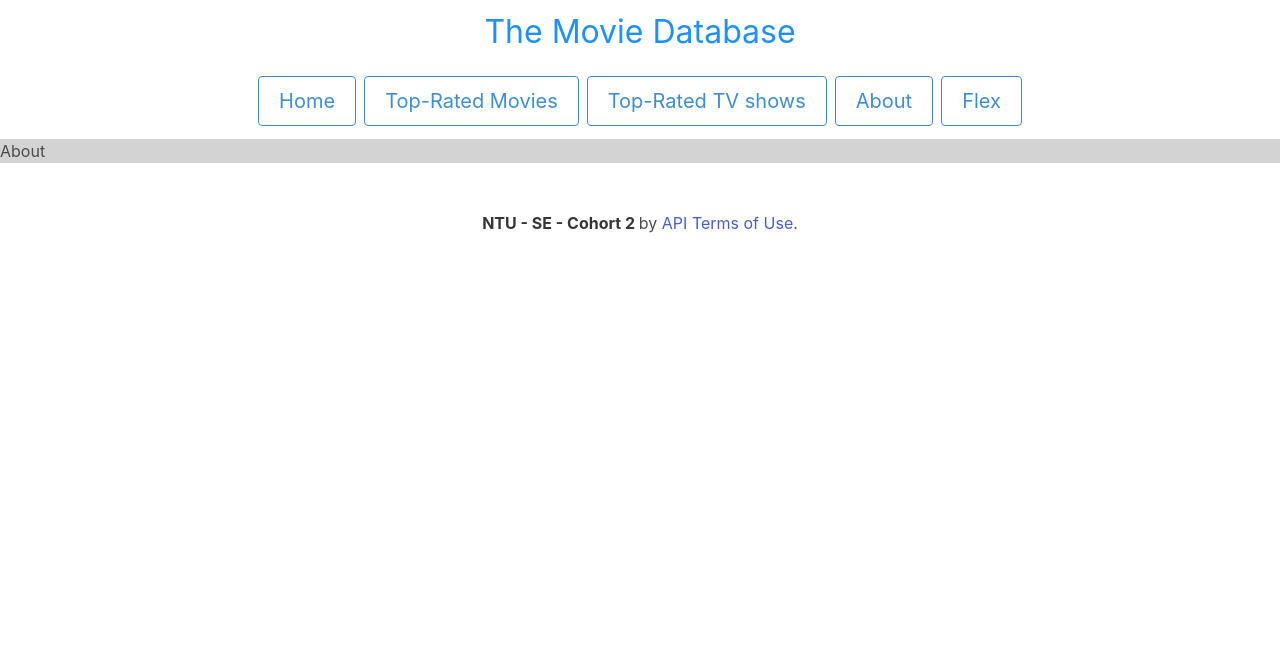
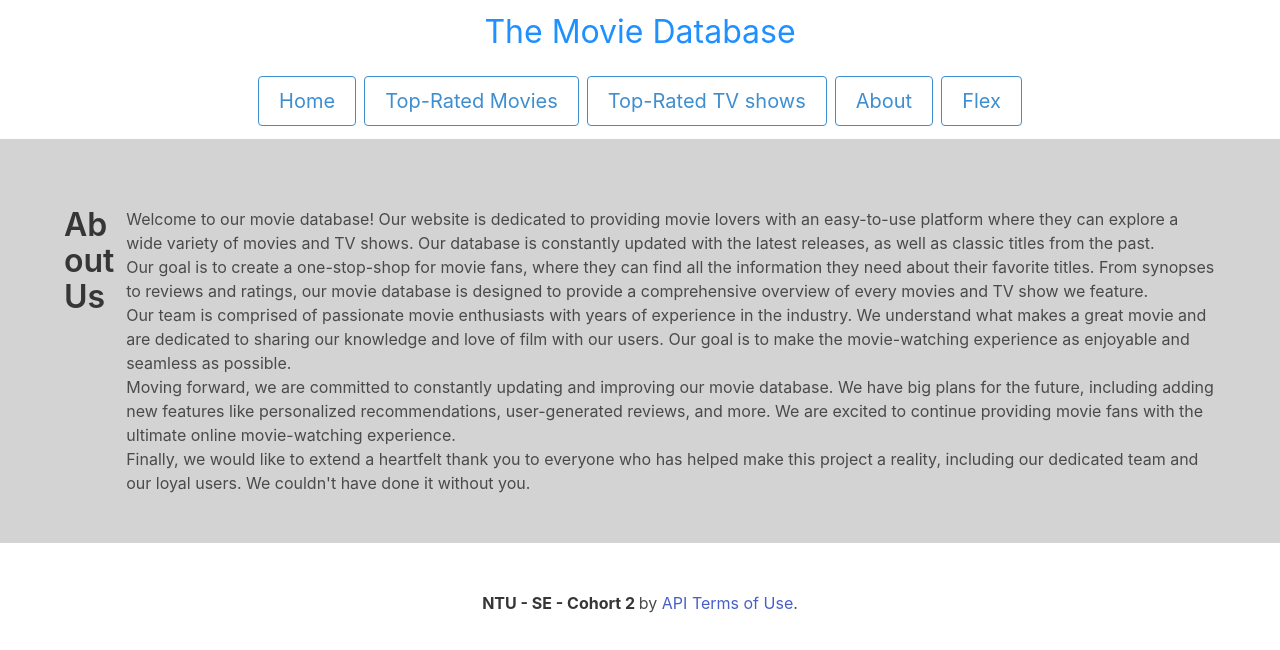
Before and after one commit to kuteekutee/tmdb-app, a React (Create React App) app: page /about in a window 1280 px wide. Shown: the top 650 px of the page. Built offline with nearby package versions, Linux system fonts and the light colour scheme.

Commit message:
about page content added

```diff
--- a/src/pages/About.js
+++ b/src/pages/About.js
@@ -1,3 +1,41 @@
+import React from "react";
+import "bulma/css/bulma.min.css";
+
 export const About = () => {
-  return <div className="aboutContainer">About</div>;
+  return (
+    <div className="section">
+      <div className="container">
+        <h1 className="title">About Us</h1>
+        <div className="content">
+          <div>
+            <p>
+              Welcome to our movie database! Our website is dedicated to providing movie lovers with an easy-to-use platform where they can explore a wide variety of movies and TV shows. Our database is constantly updated with the latest releases, as well as classic titles from the past.
+            </p>
+          </div>
+          <div>
+            <p>
+              Our goal is to create a one-stop-shop for movie fans, where they can find all the information they need about their favorite titles. From synopses to reviews and ratings, our movie database is designed to provide a comprehensive overview of every movies and TV show we feature.
+            </p>
+          </div>
+          <div>
+            <p>
+              Our team is comprised of passionate movie enthusiasts with years of experience in the industry. We understand what makes a great movie and are dedicated to sharing our knowledge and love of film with our users. Our goal is to make the movie-watching experience as enjoyable and seamless as possible.
+            </p>
+          </div>
+          <div>
+          </div>
+          <div>
+            <p>
+              Moving forward, we are committed to constantly updating and improving our movie database. We have big plans for the future, including adding new features like personalized recommendations, user-generated reviews, and more. We are excited to continue providing movie fans with the ultimate online movie-watching experience.
+            </p>
+          </div>
+          <div>
+            <p>
+              Finally, we would like to extend a heartfelt thank you to everyone who has helped make this project a reality, including our dedicated team and our loyal users. We couldn't have done it without you.
+            </p>
+          </div>
+        </div>
+      </div>
+    </div>
+  );
 };
```
